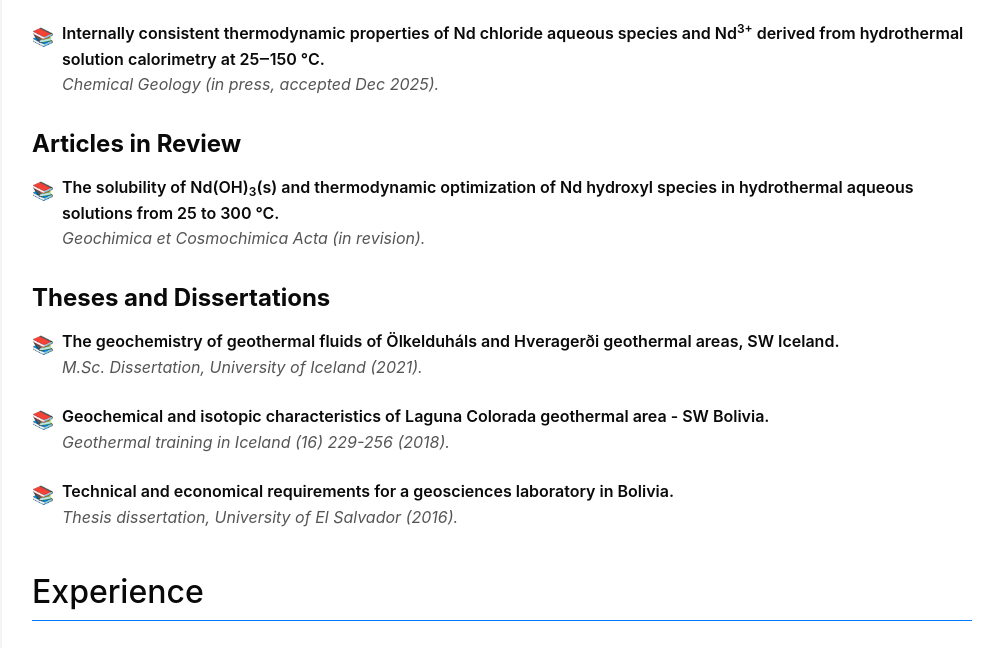
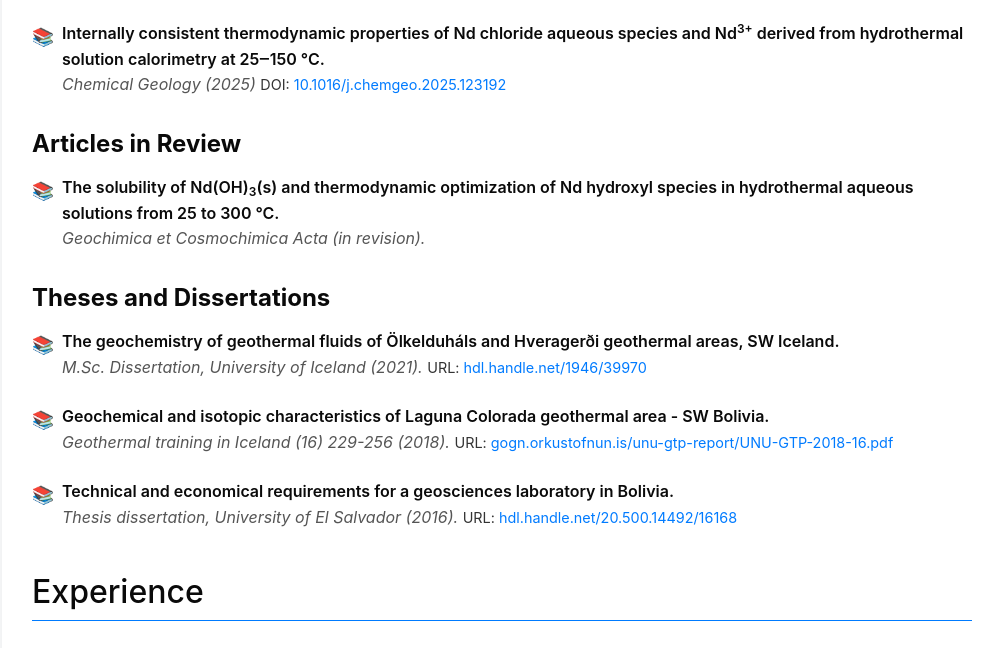
Before and after one commit to yerkofigueroa/research, a plain HTML site: page index.html in a window 1280 px wide. Shown: the part 3029-3677 px from the top of the page, without its empty margins (138-1132 px from the left). Drawn offline with Linux system fonts and the light colour scheme.

Commit message:
Update index.html

```diff
--- a/index.html
+++ b/index.html
@@ -530,7 +530,8 @@
                     </li>
                     <li>
                         <span class="pub-title">Internally consistent thermodynamic properties of Nd chloride aqueous species and Nd<sup>3+</sup> derived from hydrothermal solution calorimetry at 25‒150 °C.</span>
-                        <span class="pub-venue">Chemical Geology (in press, accepted Dec 2025).</span>
+                        <span class="pub-venue">Chemical Geology (2025)</span>
+                        <span class="pub-doi">DOI: <a href="https://doi.org/10.1016/j.chemgeo.2025.123192" target="_blank">10.1016/j.chemgeo.2025.123192</a></span>
                     </li>
                 </ul>
 
@@ -547,14 +548,17 @@
                     <li>
                         <span class="pub-title">The geochemistry of geothermal fluids of Ölkelduháls and Hveragerði geothermal areas, SW Iceland.</span>
                         <span class="pub-venue">M.Sc. Dissertation, University of Iceland (2021).</span>
+                        <span class="pub-doi">URL: <a href="https://hdl.handle.net/1946/39970" target="_blank">hdl.handle.net/1946/39970</a></span>
                     </li>
                     <li>
                         <span class="pub-title">Geochemical and isotopic characteristics of Laguna Colorada geothermal area - SW Bolivia.</span>
                         <span class="pub-venue">Geothermal training in Iceland (16) 229-256 (2018).</span>
+                        <span class="pub-doi">URL: <a href="https://gogn.orkustofnun.is/unu-gtp-report/UNU-GTP-2018-16.pdf" target="_blank">gogn.orkustofnun.is/unu-gtp-report/UNU-GTP-2018-16.pdf</a></span>
                     </li>
                     <li>
                         <span class="pub-title">Technical and economical requirements for a geosciences laboratory in Bolivia.</span>
                         <span class="pub-venue">Thesis dissertation, University of El Salvador (2016).</span>
+                        <span class="pub-doi">URL: <a href="https://hdl.handle.net/20.500.14492/16168" target="_blank">hdl.handle.net/20.500.14492/16168</a></span>
                     </li>
                 </ul>
             </section>
```
